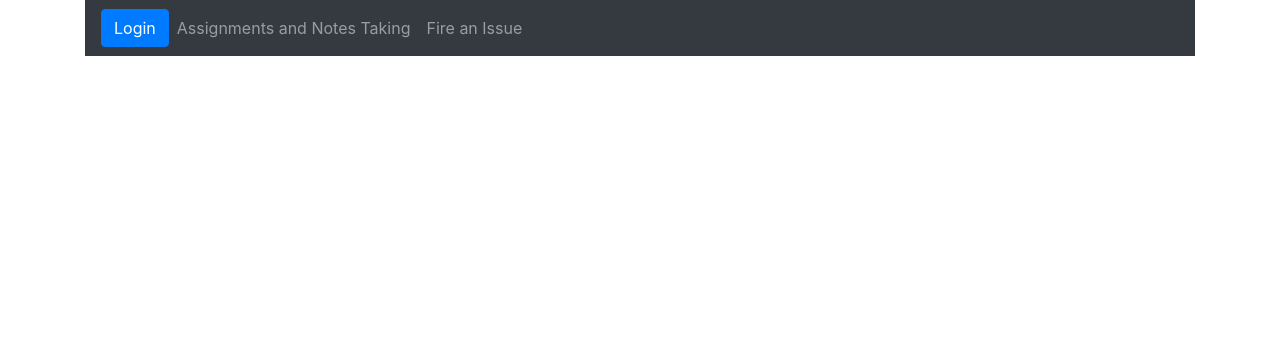
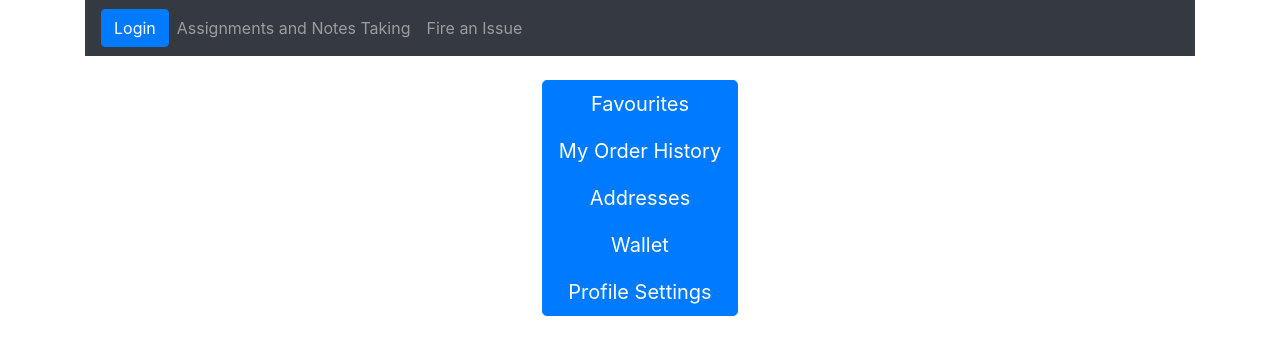
Before and after one commit to 20001LastOrder/McGrill_App, a React app in the folder frontend/: page /profilesettings in a window 1280 px wide. Shown: the top 354 px of the page. Built offline with nearby package versions, Linux system fonts and the light colour scheme.

Commit message:
UserProfile UI

```diff
--- a/frontend/src/App.js
+++ b/frontend/src/App.js
@@ -9,6 +9,8 @@ import Button from 'react-bootstrap/Button'
 import "bootstrap/dist/css/bootstrap.min.css";
 
 import axios from 'axios';
+import UserProfile from './components/userprofile';
+import ProfileSettings from './components/profilesettings';
 
 
 export const Auth = {
@@ -142,6 +144,8 @@ function App() {
       <br/>
       <Route path="/login" component={Login} />
       <Route path="/signup" component={CreateAccount} />
+      <Route path="/userprofile" component={UserProfile} />
+      <Route path="/profilesettings" component={ProfileSettings} />
       <PrivateRoute path="/campus" component={CampusList} />
       <PrivateRoute path="/issue" exact component={Issue} />
       <PrivateRoute path="/issue/:id" component={Issue} />
--- /dev/null
+++ b/frontend/src/components/profilesettings.js
@@ -0,0 +1,37 @@
+import React, { Component } from 'react';
+import {Redirect} from 'react-router-dom';
+import axios from 'axios';
+import { Form, Button, ButtonGroup, FormGroup, FormControl, ControlLabel } from "react-bootstrap";
+
+
+export default class ProfileSettings extends Component {
+    constructor(props) {
+        super(props);
+    }
+    render() {
+        return (
+
+            <div align="center">
+            <ButtonGroup vertical>
+            <Button variant="primary" size="lg">
+                Favourites
+            </Button>
+            <Button variant="primary" size="lg">
+                My Order History
+            </Button>
+            <Button variant="primary" size="lg">
+                Addresses
+            </Button>
+
+            <Button variant="primary" size="lg">
+                Wallet
+            </Button>
+
+            <Button onClick={event =>  window.location.href='/profilesettings'} variant="primary" size="lg">
+                Profile Settings
+            </Button>
+            </ButtonGroup>
+          </div>
+        )
+      }
+}
--- /dev/null
+++ b/frontend/src/components/userprofile.js
@@ -0,0 +1,38 @@
+import React, { Component } from 'react';
+import {Redirect} from 'react-router-dom';
+import axios from 'axios';
+import { Form, Button, ButtonGroup, FormGroup, FormControl, ControlLabel } from "react-bootstrap";
+import profilesettings from './profilesettings';
+
+
+export default class UserProfile extends Component {
+    constructor(props) {
+        super(props);
+    }
+    render() {
+        return (
+
+            <div align="center">
+            <ButtonGroup vertical>
+            <Button variant="primary" size="lg">
+                Favourites
+            </Button>
+            <Button variant="primary" size="lg">
+                My Order History
+            </Button>
+            <Button variant="primary" size="lg">
+                Addresses
+            </Button>
+
+            <Button variant="primary" size="lg">
+                Wallet
+            </Button>
+
+            <Button onClick={event =>  window.location.href='/profilesettings'} variant="primary" size="lg">
+                Profile Settings
+            </Button>
+            </ButtonGroup>
+          </div>
+        )
+      }
+}
```
